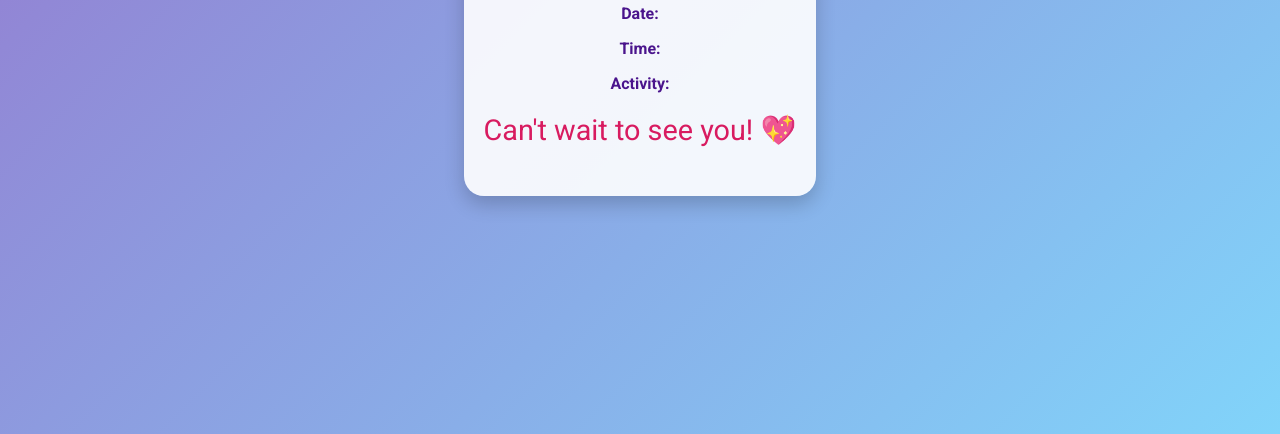
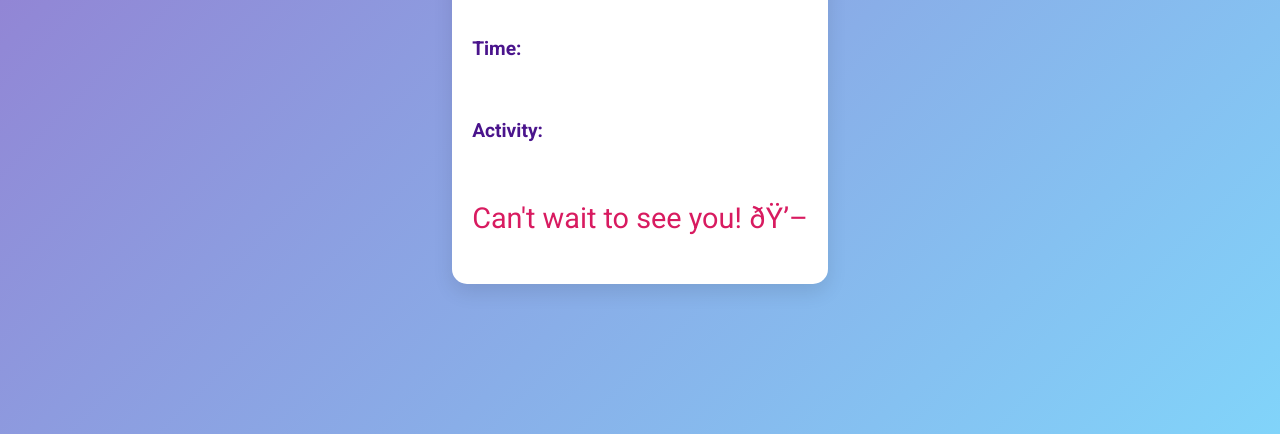
Before and after one commit to smilebotstore/tes, a plain HTML site: page summary.html in a window 1280 px wide. Shown: the part 366-800 px from the top of the page. Drawn offline with Linux system fonts and the light colour scheme.

Commit message:
Update summary.html

```diff
--- a/summary.html
+++ b/summary.html
@@ -9,12 +9,12 @@
     <link href="https://fonts.googleapis.com/css2?family=Great+Vibes&family=Roboto:wght@400;700&display=swap" rel="stylesheet">
 </head>
 <body class="summary-background">
-    <div class="center-content">
+    <div class="center-content card-form">
         <h1 class="main-text">Our Special Date</h1>
-        <p><strong>Date:</strong> <span id="summaryDate"></span></p>
-        <p><strong>Time:</strong> <span id="summaryTime"></span></p>
-        <p><strong>Activity:</strong> <span id="summaryActivity"></span></p>
-        <p class="final-text">Can't wait to see you! 💖</p>
+        <p class="summary-item"><strong>Date:</strong> <span id="summaryDate"></span></p>
+        <p class="summary-item"><strong>Time:</strong> <span id="summaryTime"></span></p>
+        <p class="summary-item"><strong>Activity:</strong> <span id="summaryActivity"></span></p>
+        <p class="final-text">Can't wait to see you! ðŸ’–</p>
     </div>
     <script>
         document.getElementById('summaryDate').innerText = localStorage.getItem('date');
```
